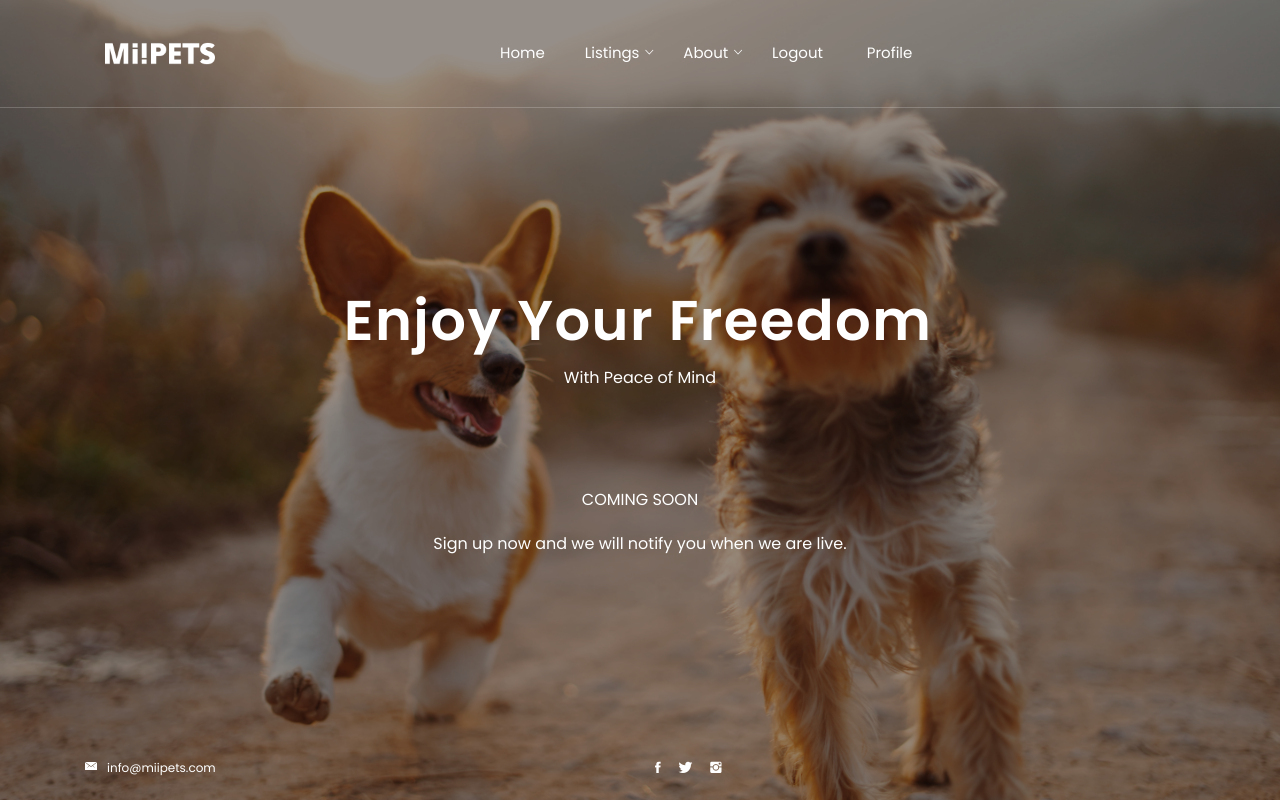
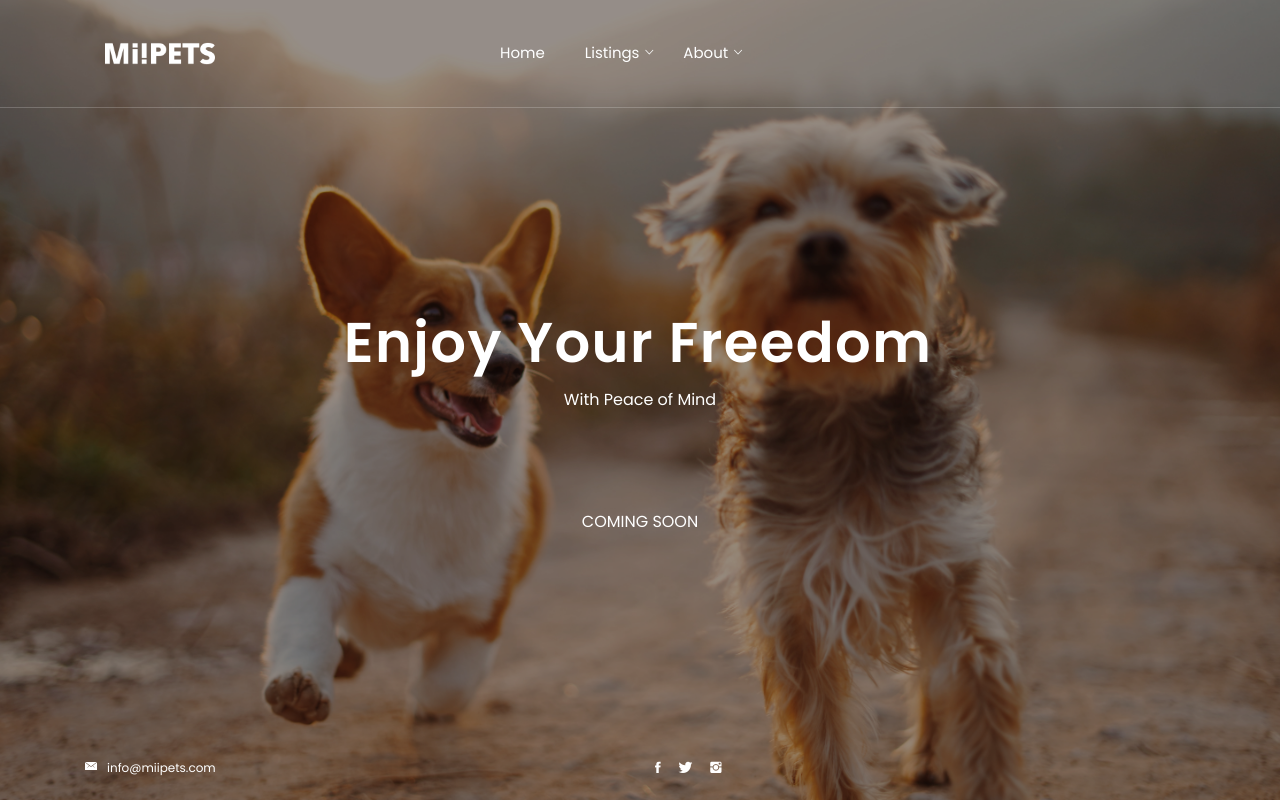
Before and after one commit to MiiPets/webapp, a Django app: page / in a window 1280 px wide. Run offline with Django 3.2, Linux system fonts and the light colour scheme; a user stored in the database is signed in; some libraries are stand-ins or nearby versions; some web fonts are replaced.

Commit message:
no signup

```diff
--- a/MiipetsWebApp/core/templates/core/home.html
+++ b/MiipetsWebApp/core/templates/core/home.html
@@ -74,25 +74,6 @@
                                                     <li><a href="{% url 'core-contact' %}">Contact us</a></li>
                                                 </ul>
                                             </li>
-                                            {% if request.user.is_authenticated %}
-                                              <li class="no-children">
-                                                  <a href="{% url 'core-logout' %}">Logout</a>
-                                              </li>
-                                              <li class="no-children">
-                                                {%if sitter_user %}
-                                                  <a href="{% url 'sitter-profile' %}">Profile</a> </li>
-                                                {%else%}
-                                                  <a href="{% url 'profile-profile-owner' %}">Profile</a>
-                                                {%endif%}
-                                              </li>
-                                            {%else%}
-                                              <li class="no-children">
-                                                  <a href="{% url 'core-login' %}">Login</a>
-                                              </li>
-                                              <li class="no-children">
-                                                  <a href="{% url 'core-register' %}">Sign Up</a>
-                                              </li>
-                                            {%endif%}
                                         </ul>
                                     </div>
                                 </nav>
@@ -155,9 +136,6 @@
                       <p class="hero-desc v2">
                            COMING SOON
                       </p>
-                      <p class="hero-desc v2">
-                          Sign up now and we will notify you when we are live.
-                      </p>
                     </div>
                 </div>
             </div>
```
Also changed, not shown: MiipetsWebApp/core/templates/core/base.html (+0 -20 lines).
